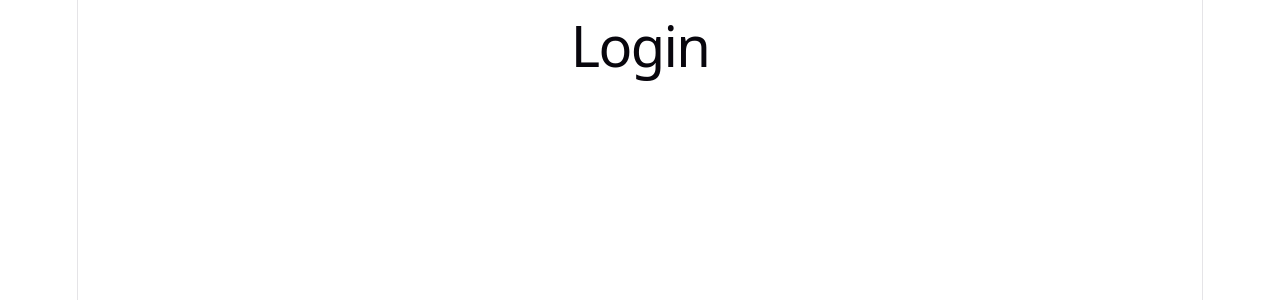
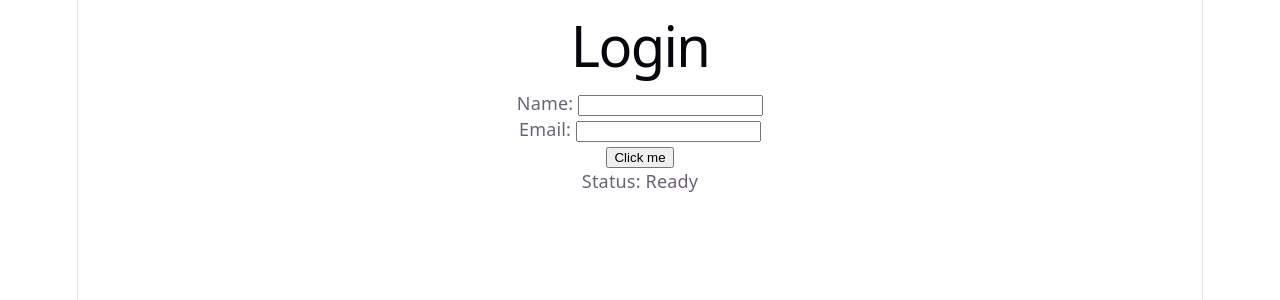
Before and after one commit to Krishna-Karkii/Multi-Vendor-Superstore-Platform, a React (Vite) app in the folder frontend/: page / in a window 1280 px wide. Shown: the top 300 px of the page. Built offline with nearby package versions, Linux system fonts and the light colour scheme.

Commit message:
understand react state updates

```diff
--- a/frontend/src/components/Login.tsx
+++ b/frontend/src/components/Login.tsx
@@ -1,9 +1,44 @@
-import React from 'react';
+import React, { useState } from 'react';
 
-export default function Login() {
+export default function Login({}) {
+
+    const [status, setStatus] = useState('idle');
+
+    async function handleSubmit(event) {
+        event.preventDefault();
+        setStatus('submitting');
+        setTimeout( () => {setStatus('success');}, 2000);
+        setTimeout( () => {setStatus('idle');}, 4000);
+    }
   return (
     <div>
       <h1>Login</h1>
+      <div>
+        <form id='form' onSubmit={handleSubmit}>
+            <label id="name">Name: </label>
+            <input type="text" id='Name'/>
+            <br />
+            <label id="email">Email: </label>
+            <input type="email"/>
+            <br />
+            <button id="button">Click me</button>
+        </form>
+        {
+            status === 'idle' && <p>
+                Status: Ready
+            </p>
+        }
+        {
+            status === 'success' && <p>
+                Status: Signed in!
+            </p>
+        }
+        {
+            status === 'submitting' && <p>
+                Status: Signing in...
+            </p>
+        }
+      </div>
     </div>
   );
 }
```
